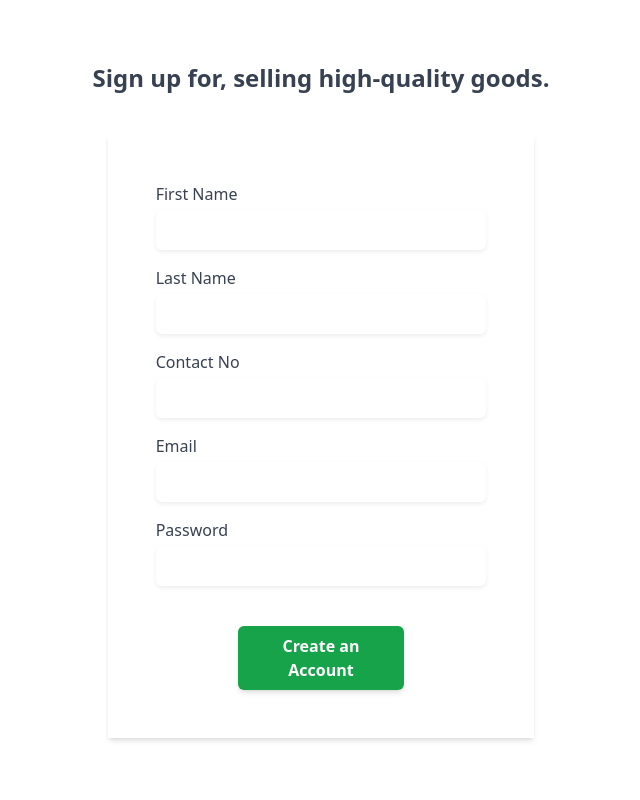
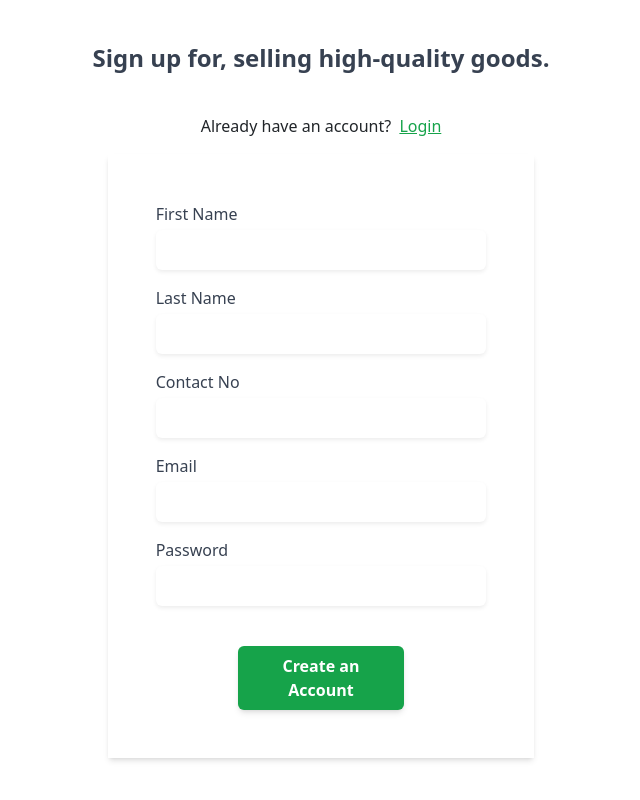
Before and after one commit to UGDDulmina/E-Commerce_App_Frontend, a React (Vite) app: page /SignupAsSeller in a window 1280 px wide. Shown: the whole page, without its empty margins (319-959 px from the left). Built offline with nearby package versions, Linux system fonts and the light colour scheme.

Commit message:
Update signup.

```diff
--- a/src/App.jsx
+++ b/src/App.jsx
@@ -3,7 +3,8 @@ import { BrowserRouter as Router, Route, Routes } from 'react-router-dom';
 import SignupHome from './pages/SignupHome'
 import React from 'react';
 import SignupAsSeller from './pages/SignupAsSeller';
-import LoginPage from './pages/LoginAsBuyer';
+import LoginAsSeller from './pages/LoginAsSeller';
+import LoginAsBuyer from './pages/LoginAsSeller';
 import Sample from './pages/Sample';
 
 function App() {
@@ -13,7 +14,8 @@ function App() {
       <Route path="/" element={<SignupHome />} />
       <Route path="/SignupAsBuyer" element={<SignupAsBuyer />} />
       <Route path="/SignupAsSeller" element={<SignupAsSeller />} />
-      <Route path="/LoginPage" element={<LoginPage />} />
+      <Route path="/LoginAsSeller" element={< LoginAsSeller/>} />
+      <Route path="/LoginAsBuyer" element={< LoginAsBuyer/>} />
       <Route path="/Sample" element={<Sample />} />
     </Routes>
   </Router>
--- a/src/pages/SignupAsBuyer.jsx
+++ b/src/pages/SignupAsBuyer.jsx
@@ -1,5 +1,6 @@
 import React, {useState} from 'react';
 import { saveBuyer } from '../service/buyer';
+import { Link } from 'react-router-dom';
 
 
 
@@ -80,6 +81,9 @@ const handleSubmit = async (e) => {
             <div className='mb-10 text-2xl flex justify-center font-bold text-gray-700'>
                Sign up for, buying high-quality goods.
            </div>
+           <div>
+            <p className='text-md'>Already have an account? <Link to="/LoginAsBuyer"> <button className='ml-1 text-green-600 underline'>Login</button></Link> </p>
+          </div>
 
         <form
         onSubmit={handleSubmit}
--- a/src/pages/SignupAsSeller.jsx
+++ b/src/pages/SignupAsSeller.jsx
@@ -1,5 +1,6 @@
 import React, { useState } from 'react'
 import  { saveSeller } from '../service/seller'
+import { Link } from 'react-router-dom';
 
 export default function SignupAsSeller() {
 
@@ -77,6 +78,9 @@ const validatePassword = (password) => {
             <div className='mb-10 text-2xl flex justify-center font-bold text-gray-700'>
                Sign up for, selling high-quality goods.
            </div>
+           <div>
+            <p className='text-md'>Already have an account? <Link to="/LoginAsSeller"> <button className='ml-1 text-green-600 underline'>Login</button></Link> </p>
+          </div>
 
         <form
         onSubmit={handleSubmit}
--- a/src/pages/SignupHome.jsx
+++ b/src/pages/SignupHome.jsx
@@ -32,9 +32,6 @@ export default function SignupHome() {
         </div>
       </div>
     </div>
-    <div>
-     <p className='text-lg'>Already have an account? <Link to="/LoginPage"> <button className='ml-1 text-green-600 underline'>Login</button></Link> </p>
-    </div>
    </div>
   </div>
   )
```
